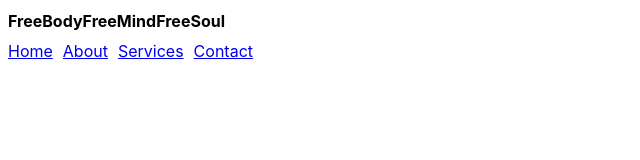
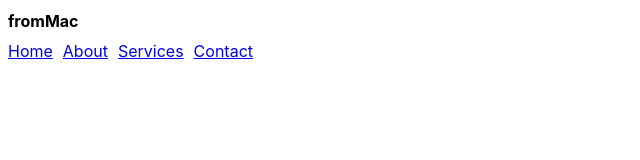
Before and after one commit to ricklin88/RickyHomeReno, a plain HTML site: page index.html in a window 1280 px wide. Shown: the whole page, without its empty margins (0-640 px from the left). Drawn offline with Linux system fonts and the light colour scheme.

Commit message:
change from OS

```diff
--- a/index.html
+++ b/index.html
@@ -7,7 +7,7 @@
     <link rel="stylesheet" href="styles.css" />
 </head>
 <body>
-    <h1>FreeBodyFreeMindFreeSoul</h1>
+    <h1>fromMac</h1>
     <nav>
         <ul id="navigation">
             <li><a href="index.html">Home</a></li>
```
